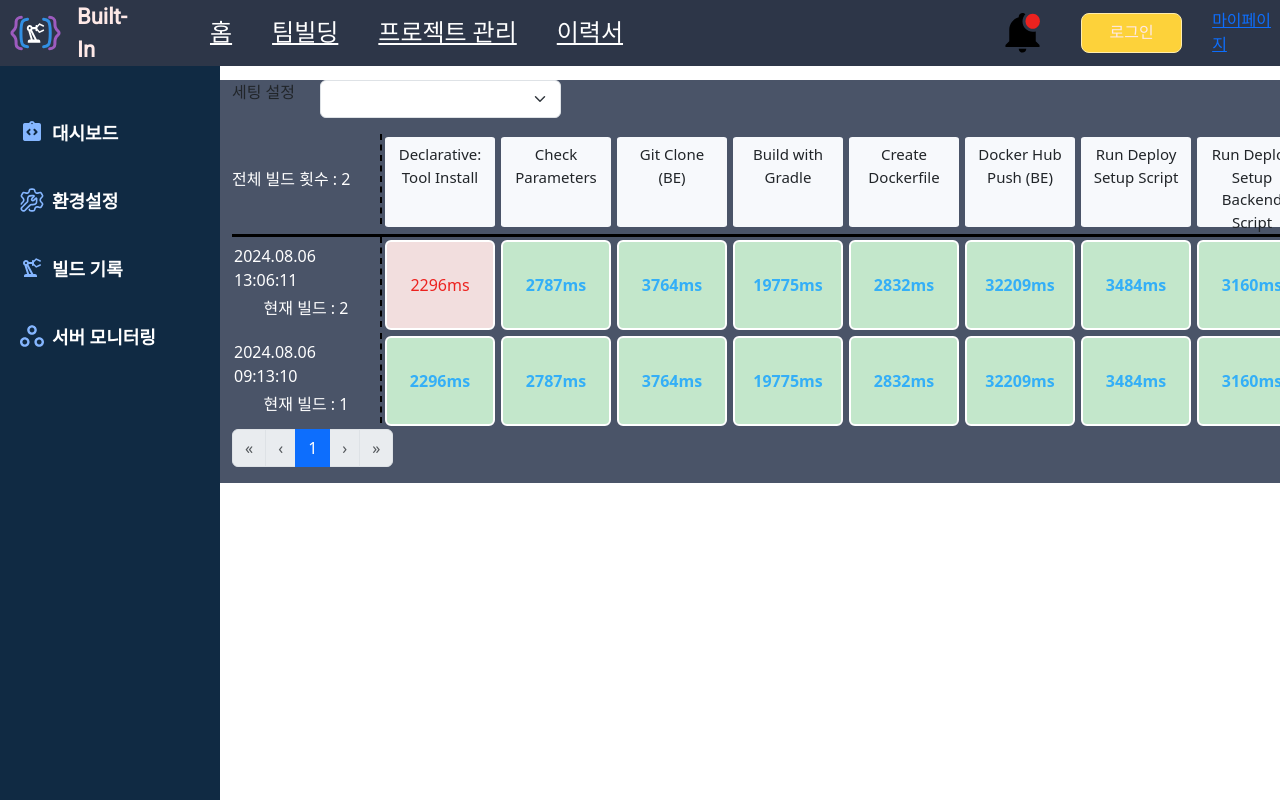
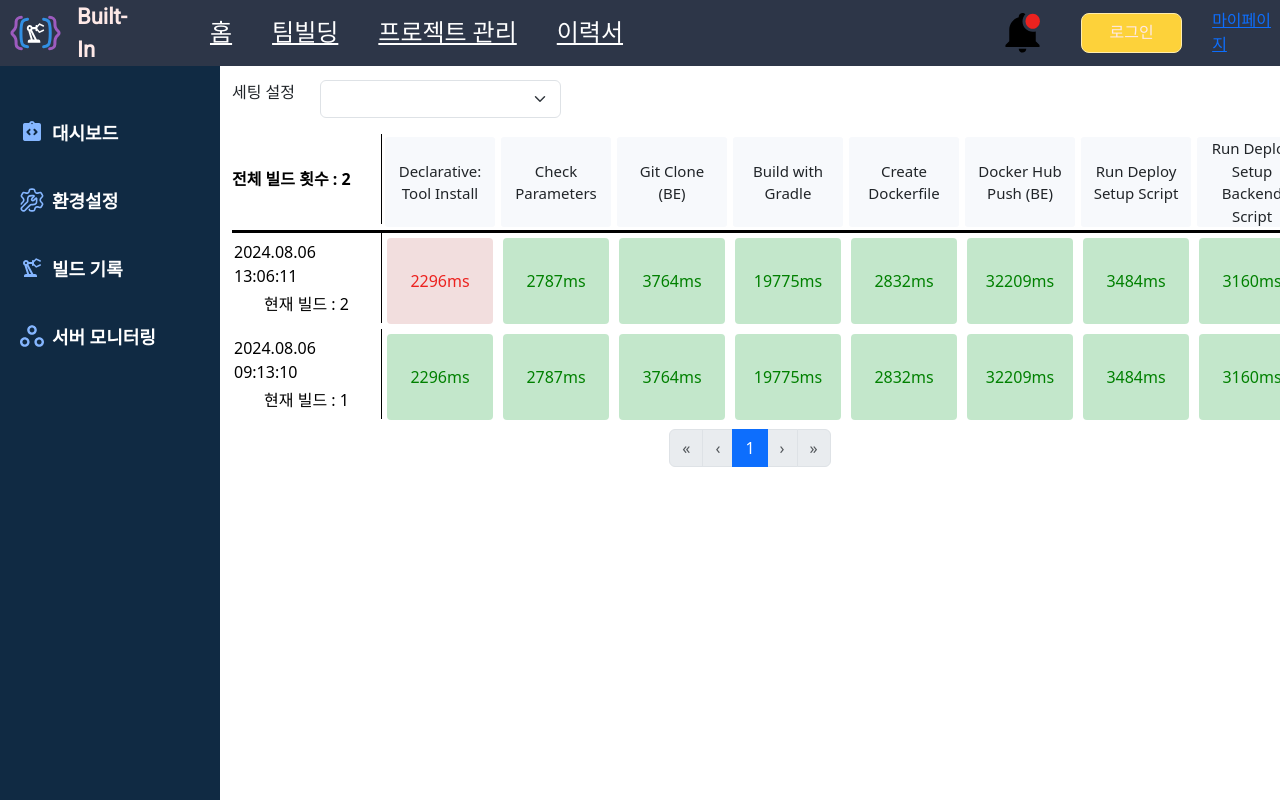
Before and after one commit to HOT6MAN/built-in-frontend, a Vue app: page /project/result in a window 1280 px wide. Shown: the top 800 px of the page. Built offline with nearby package versions, Linux system fonts and the light colour scheme.

Commit message:
fix : 빌드 결과 페이지 꼬인 코드 수정

```diff
--- a/src/views/projectManagement/ProjectBuildResultView.vue
+++ b/src/views/projectManagement/ProjectBuildResultView.vue
@@ -56,8 +56,9 @@
 					</div>
 				</div>
 		</div>
-		<div class="overflow-auto">
-			<b-pagination
+				<!-- 페이지네이션 -->
+				<div class="d-flex justify-content-center mt-1">
+					<b-pagination class="mb-0"
 						v-model="currentPage"
 						:total-rows="pages"
 						:per-page="perPage"
@@ -95,11 +96,10 @@ const perPage = ref(5)
 const pageBuilds = computed (() => {
 	const pageStart = (pages.value) - ((currentPage.value) * perPage.value)
 	const pageEnd = (pages.value) - ((currentPage.value-1) * perPage.value)
-	console.log(builds.value.slice(pageStart, pageEnd))
 	return builds.value.slice(pageStart, pageEnd)
 })
 
-// 시간 나타내는 함수
+// 빌드 시작 시간 나타내는 함수
 const formatDate = (dateString) => {
 	const date = new Date(dateString)
 	return {
@@ -144,8 +144,7 @@ const isLogOpen = (index) => openIndex.value === index
 	position: relative;
   width: 110px;
   height : 90px;
-  color: #34AFF7;
-  font-weight: 600;
+  color: green;
   border: 2px solid white;
 	background-color: #c3e7cb;
   margin : 3px;
@@ -166,9 +165,10 @@ const isLogOpen = (index) => openIndex.value === index
   position: absolute;
   top : 80px;
   left: 220px;
-  height: auto;
+  height: calc(100% - 80px);
   width: calc(100% - 220px);
-  background-color: #4A5468;
+	font: var(--font-roboto);
+	z-index: 1;
 }
 /* 전체 컨테이너2 */
 .boxContainer {
@@ -184,7 +184,7 @@ const isLogOpen = (index) => openIndex.value === index
 }
 /* 각 메뉴 항목 */
 .menuBox {
-  display: inline-block;
+	display: flex;
   justify-content: center;
   align-items: center;
   text-align: center;
@@ -207,9 +207,10 @@ const isLogOpen = (index) => openIndex.value === index
 	position: relative;
 	height: 90px;
 	width: 150px;
-	border: 1px dashed black;
-	border-width: 0px 2px 0px 0px;
-	color: white;
+	border: solid black;
+	border-width: 0px 0.1px 0px 0px;
+	color: black;
+	font-weight: 600;
 }
 .menuBoxBlank p {
 	margin: 0px;
@@ -227,9 +228,9 @@ const isLogOpen = (index) => openIndex.value === index
   position: relative;
   height: 90px;
   width: 150px;
-  border: 1px dashed black;
-  border-width: 0px 2px 0px 0px;
-	color: white;
+  border: solid black;
+  border-width: 0px 0.1px 0px 0px;
+	color: black;
 }
 .buildRow p {
 	margin: 2px;
```
Lines whose indentation alone changed are shown as unchanged.
